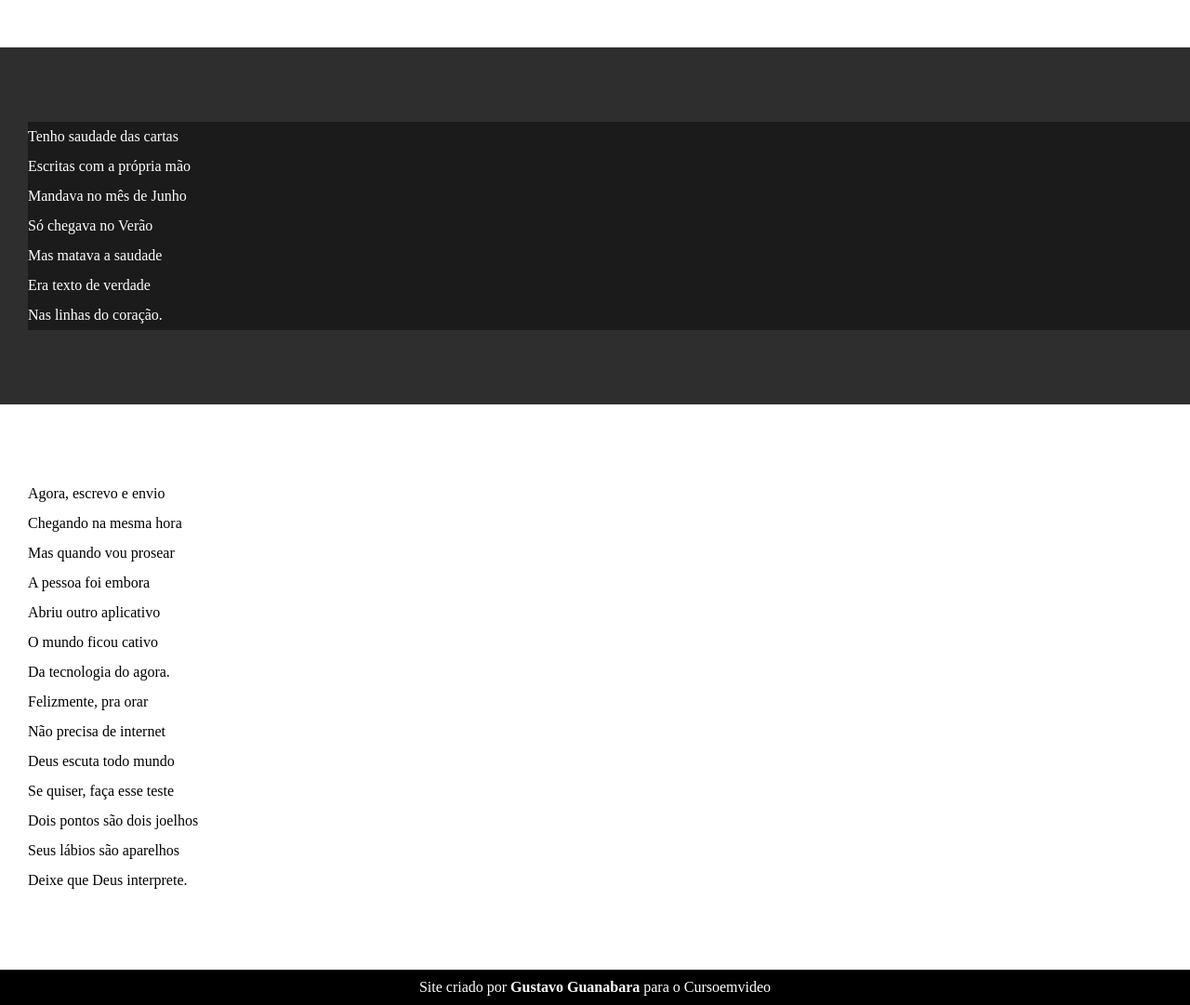
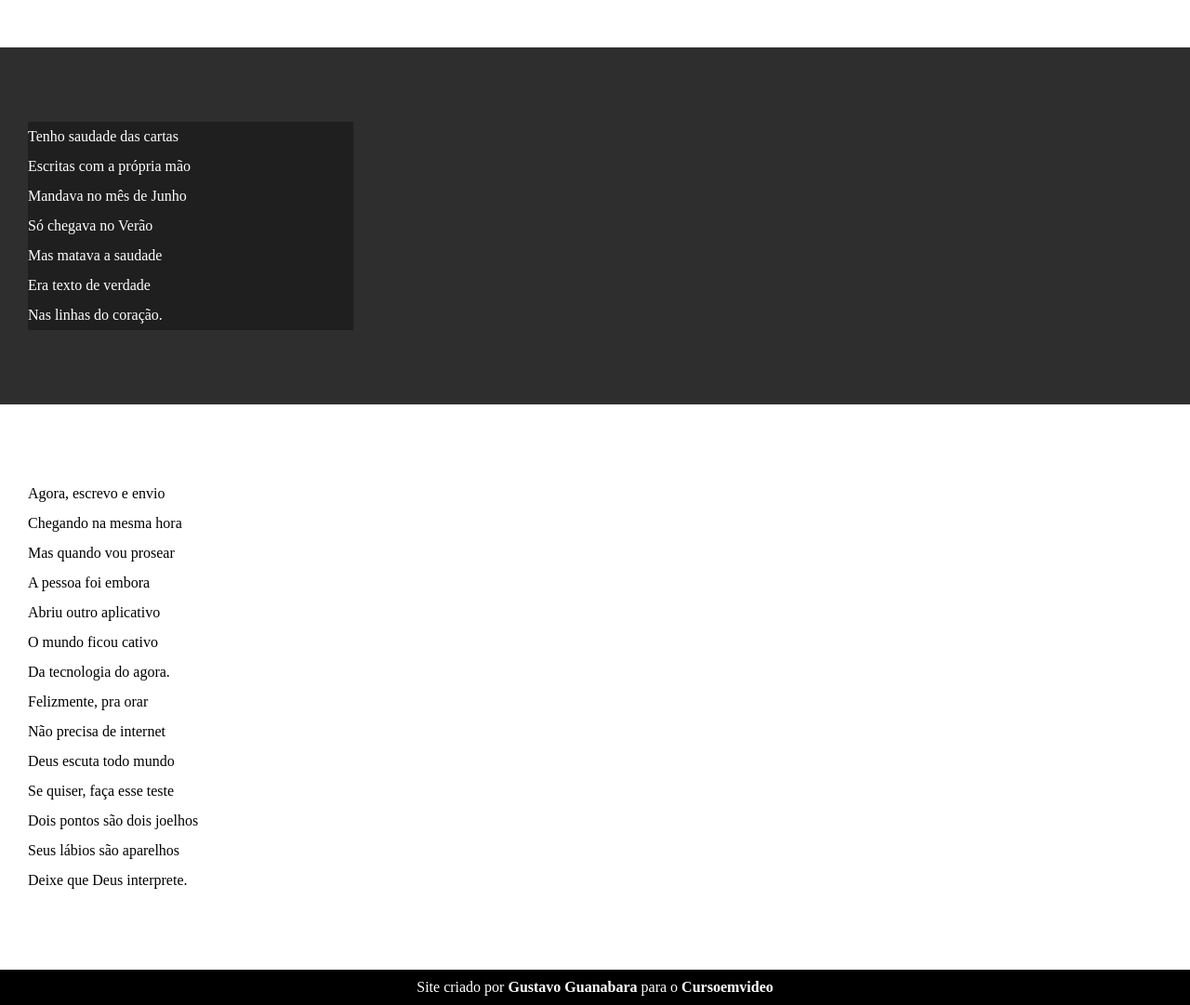
Before and after one commit to menasheXD/html-css, a plain HTML site: page desafios/Df012/index.html in a window 1280 px wide. Shown: the part 1480-2561 px from the top of the page at 93% size. Drawn offline with Linux system fonts and the light colour scheme.

Commit message:
mexi em um erro meu

```diff
--- a/desafios/Df012/estilo/style.css
+++ b/desafios/Df012/estilo/style.css
@@ -55,7 +55,8 @@ section.imagem{
 }
 
 section.imagem > p {
-    background-color: rgba(0, 0, 0, 0.404);
+    background-color: rgba(0, 0, 0, 0.329);
+    width: 350px;
 }
 
 footer {
--- a/desafios/Df012/index.html
+++ b/desafios/Df012/index.html
@@ -97,7 +97,7 @@
     </section>
 
     <footer>
-        <p>Site criado por <a href="https://github.com/gustavoguanabara" target="_blank">Gustavo Guanabara</a> para o Cursoemvideo</p>
+        <p>Site criado por <a href="https://github.com/gustavoguanabara" target="_blank">Gustavo Guanabara</a> para o <a href="https://cursoemvideo.com" target="_blank">Cursoemvideo</a></p>
     </footer>
 </body>
 </html>
```
